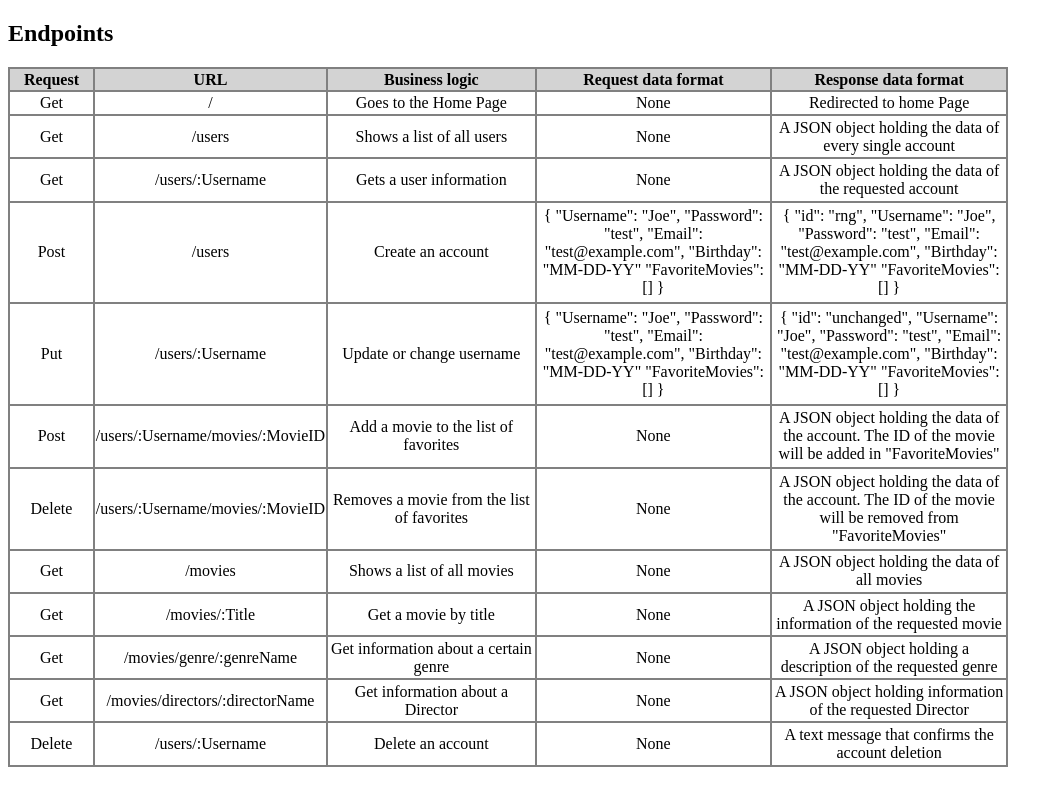
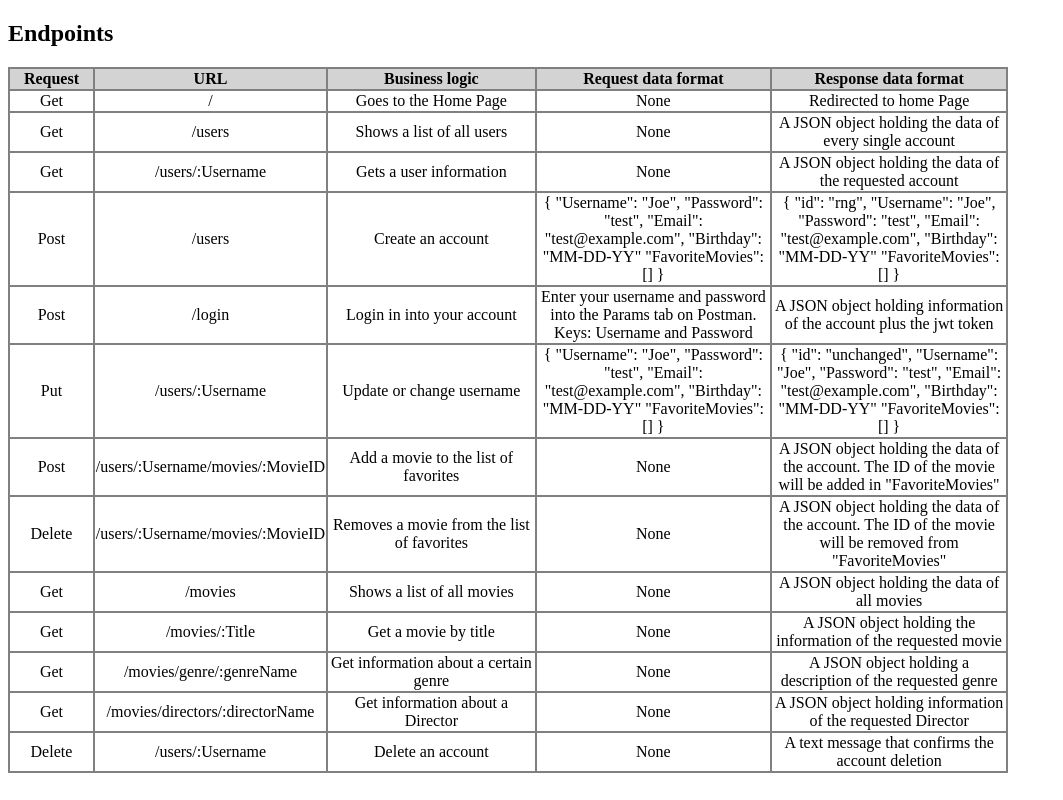
Before and after one commit to paolo-licata/aws-api, a website: page public/documentation.html in a window 1280 px wide. Shown: the whole page, without its empty margins (0-1063 px from the left). Drawn offline with Linux system fonts and the light colour scheme.

Commit message:
Documentation updated
If applies, this commit will have updated the documentation page to the latest version

```diff
--- a/public/documentation.html
+++ b/public/documentation.html
@@ -62,6 +62,15 @@
                 "Birthday": "MM-DD-YY"
                 "FavoriteMovies": []
             }</td>
+        </tr>
+
+        <tr bgcolor="white" align="center">
+            <td>Post</td>
+            <td>/login</td>
+            <td>Login in into your account</td>
+            <td>Enter your username and password into the Params tab on Postman.
+                Keys: Username and Password</td>
+            <td>A JSON object holding information of the account plus the jwt token</td>
         </tr>
 
         <tr bgcolor="white" align="center">
```
